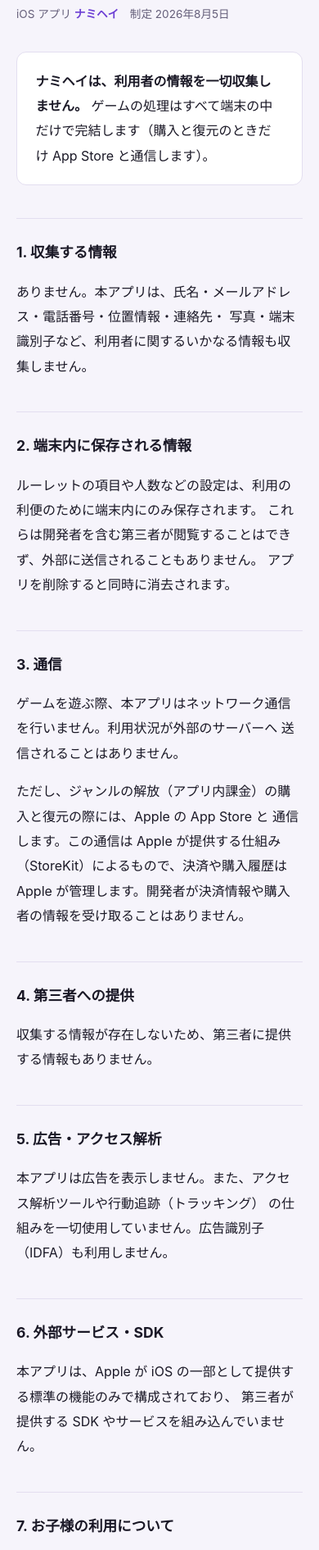
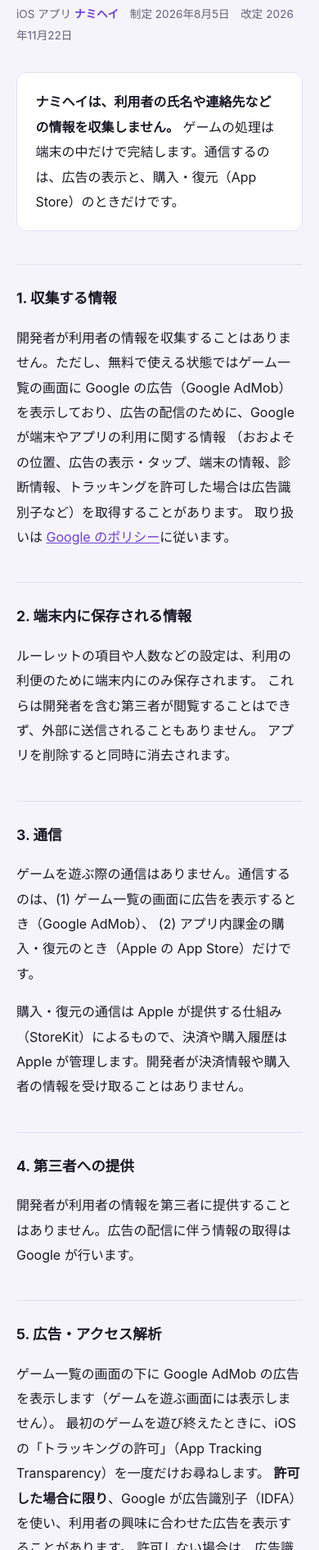
Before and after one commit to koichi0059/koichi0059.github.io, a plain HTML site: page namihei/privacy/index.html in a window 390 px wide. Shown: the part 75-1966 px from the top of the page at 82% size. Drawn offline with Linux system fonts and the light colour scheme.

Commit message:
ナミヘイ: 広告（AdMob・ATT）と「広告を消す」に合わせてプライバシーポリシーを改定
Co-Authored-By: Claude Opus 5.5 <noreply@anthropic.com>

```diff
--- a/namihei/privacy/index.html
+++ b/namihei/privacy/index.html
@@ -69,16 +69,18 @@
 <main>
 
 <h1>プライバシーポリシー</h1>
-<p class="dates">iOS アプリ <span class="app">ナミヘイ</span>　制定 2026年8月5日</p>
+<p class="dates">iOS アプリ <span class="app">ナミヘイ</span>　制定 2026年8月5日　改定 2026年11月22日</p>
 
 <div class="lead">
-  <p><strong>ナミヘイは、利用者の情報を一切収集しません。</strong>
-  ゲームの処理はすべて端末の中だけで完結します（購入と復元のときだけ App Store と通信します）。</p>
+  <p><strong>ナミヘイは、利用者の氏名や連絡先などの情報を収集しません。</strong>
+  ゲームの処理は端末の中だけで完結します。通信するのは、広告の表示と、購入・復元（App Store）のときだけです。</p>
 </div>
 
 <h2>1. 収集する情報</h2>
-<p>ありません。本アプリは、氏名・メールアドレス・電話番号・位置情報・連絡先・
-写真・端末識別子など、利用者に関するいかなる情報も収集しません。</p>
+<p>開発者が利用者の情報を収集することはありません。ただし、無料で使える状態ではゲーム一覧の画面に
+Google の広告（Google AdMob）を表示しており、広告の配信のために、Google が端末やアプリの利用に関する情報
+（おおよその位置、広告の表示・タップ、端末の情報、診断情報、トラッキングを許可した場合は広告識別子など）を取得することがあります。
+取り扱いは <a href="https://policies.google.com/technologies/partner-sites">Google のポリシー</a>に従います。</p>
 
 <h2>2. 端末内に保存される情報</h2>
 <p>ルーレットの項目や人数などの設定は、利用の利便のために端末内にのみ保存されます。
@@ -86,26 +88,30 @@
 アプリを削除すると同時に消去されます。</p>
 
 <h2>3. 通信</h2>
-<p>ゲームを遊ぶ際、本アプリはネットワーク通信を行いません。利用状況が外部のサーバーへ
-送信されることはありません。</p>
-<p>ただし、ジャンルの解放（アプリ内課金）の購入と復元の際には、Apple の App Store と
-通信します。この通信は Apple が提供する仕組み（StoreKit）によるもので、決済や購入履歴は
+<p>ゲームを遊ぶ際の通信はありません。通信するのは、(1) ゲーム一覧の画面に広告を表示するとき（Google AdMob）、
+(2) アプリ内課金の購入・復元のとき（Apple の App Store）だけです。</p>
+<p>購入・復元の通信は Apple が提供する仕組み（StoreKit）によるもので、決済や購入履歴は
 Apple が管理します。開発者が決済情報や購入者の情報を受け取ることはありません。</p>
 
 <h2>4. 第三者への提供</h2>
-<p>収集する情報が存在しないため、第三者に提供する情報もありません。</p>
+<p>開発者が利用者の情報を第三者に提供することはありません。広告の配信に伴う情報の取得は Google が行います。</p>
 
 <h2>5. 広告・アクセス解析</h2>
-<p>本アプリは広告を表示しません。また、アクセス解析ツールや行動追跡（トラッキング）
-の仕組みを一切使用していません。広告識別子（IDFA）も利用しません。</p>
+<p>ゲーム一覧の画面の下に Google AdMob の広告を表示します（ゲームを遊ぶ画面には表示しません）。
+最初のゲームを遊び終えたときに、iOS の「トラッキングの許可」（App Tracking Transparency）を一度だけお尋ねします。
+<strong>許可した場合に限り</strong>、Google が広告識別子（IDFA）を使い、利用者の興味に合わせた広告を表示することがあります。
+許可しない場合は、広告識別子を使わず、興味に合わせない広告を表示します。許可はいつでも iOS の「設定」＞「プライバシーとセキュリティ」＞「トラッキング」から変えられます。
+広告の内容は全年齢向けに限っています。アクセス解析ツールは使用していません。</p>
+<p>アプリ内課金（ジャンルの解放・広告を消す）のいずれかを購入すると、広告は表示されなくなり、広告の SDK も起動しません。</p>
 
 <h2>6. 外部サービス・SDK</h2>
-<p>本アプリは、Apple が iOS の一部として提供する標準の機能のみで構成されており、
-第三者が提供する SDK やサービスを組み込んでいません。</p>
+<ul>
+  <li>Google Mobile Ads SDK（Google AdMob）— 広告の表示</li>
+  <li>Apple StoreKit — アプリ内課金</li>
+</ul>
 
 <h2>7. お子様の利用について</h2>
-<p>本アプリは情報を収集しないため、年齢にかかわらず、利用者の情報が取得される
-ことはありません。</p>
+<p>開発者は利用者の情報を収集しません。広告は全年齢向けの内容に限って配信します。</p>
 
 <h2>8. 本ポリシーの変更</h2>
 <p>本ポリシーの内容を変更する場合は、このページを更新します。アプリの機能追加に
```
